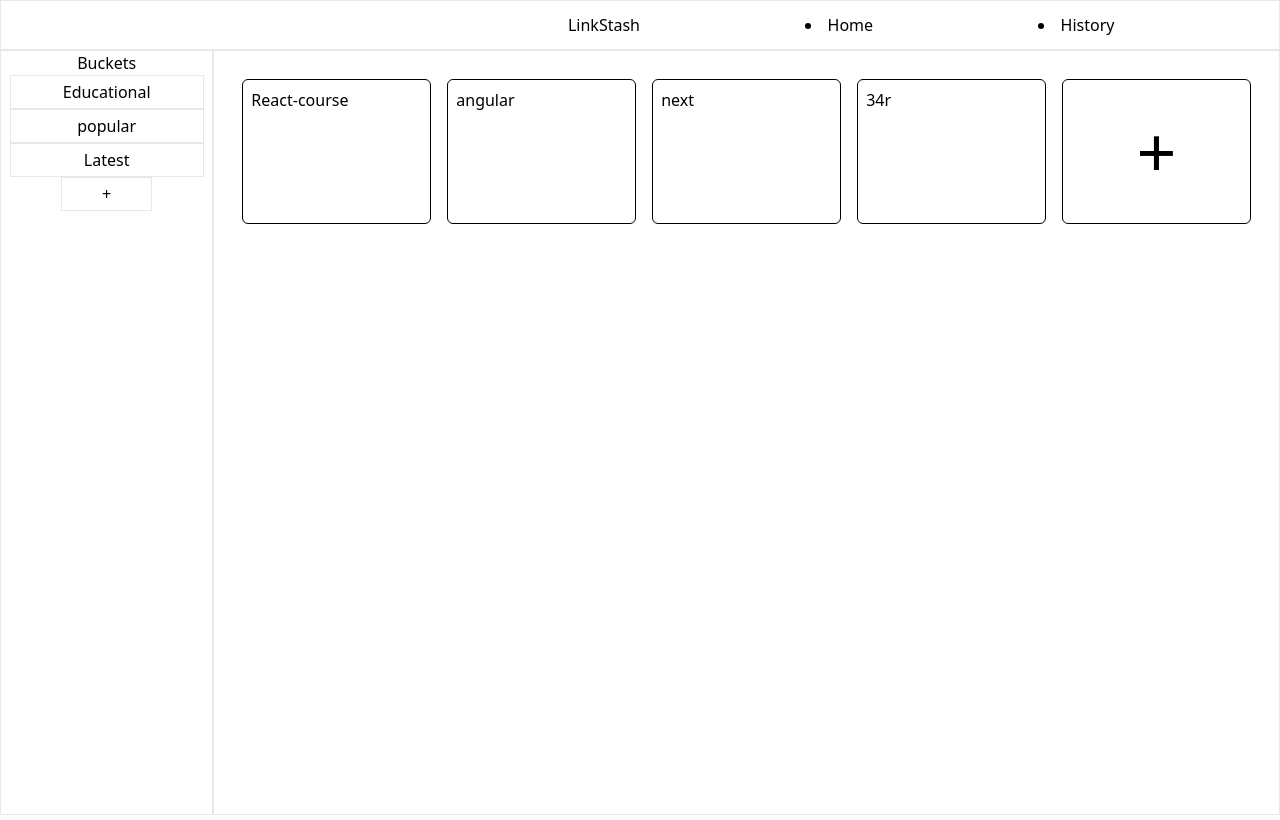
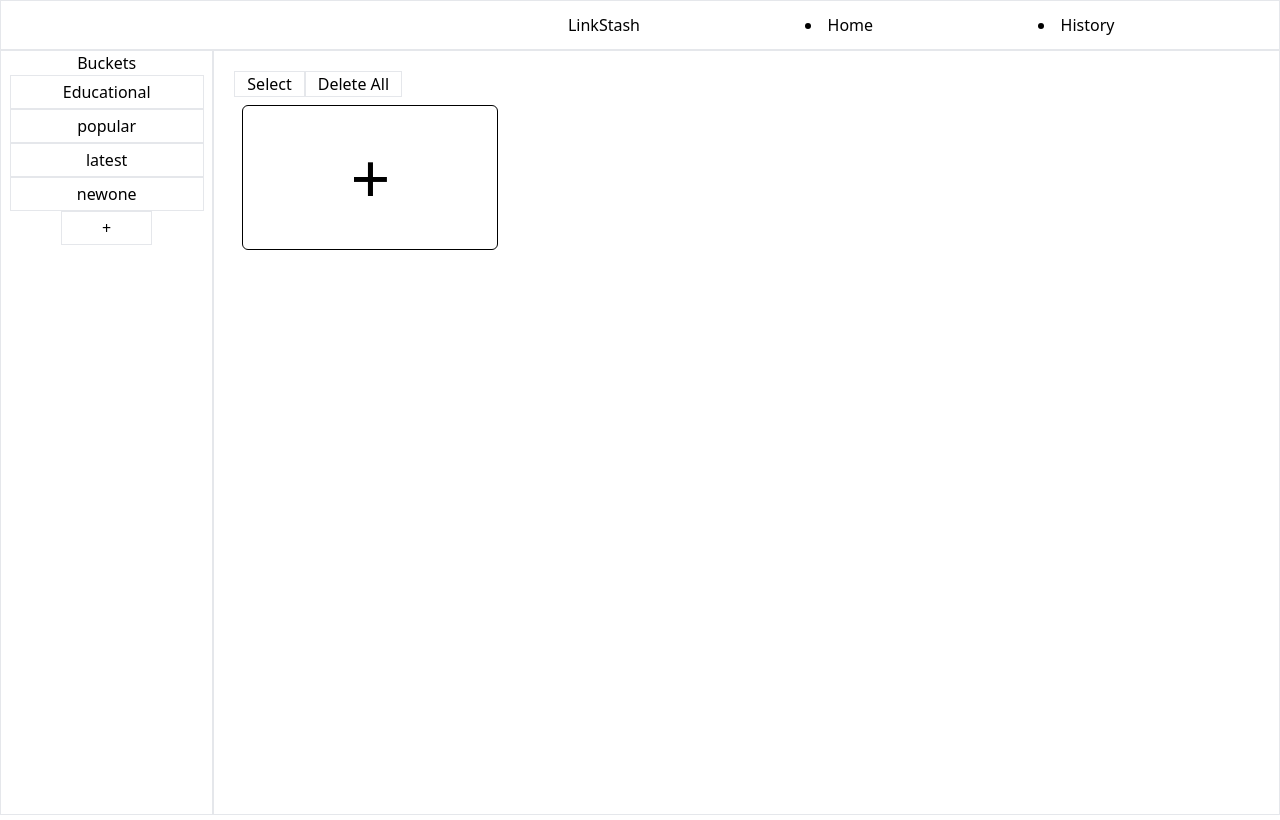
Before and after one commit to maniksharma424/Convin, a React (Create React App) app: page / in a window 1280 px wide. Built offline with nearby package versions, Linux system fonts and the light colour scheme; data requests are answered from the project's data file.

Commit message:
Delete multiple videos

```diff
--- a/Database/db.json
+++ b/Database/db.json
@@ -9,17 +9,15 @@
       "name": "popular"
     },
     {
-      "name": "Latest",
+      "name": "latest",
       "id": 3
+    },
+    {
+      "name": "newone",
+      "id": 4
     }
   ],
   "videos": [
-    {
-      "bucketId": 1,
-      "id": 1,
-      "name": "React-course",
-      "link": "https://www.youtube.com/watch?v=59z1_3-vTOk"
-    },
     {
       "bucketId": 2,
       "id": 1,
@@ -33,40 +31,10 @@
       "link": "https://www.youtube.com/watch?v=fCbmSH-YxW8"
     },
     {
-      "bucketId": 1,
-      "name": "angular",
-      "link": "adfwffw3fr",
-      "id": 3
-    },
-    {
-      "bucketId": 1,
-      "name": "next",
-      "link": "jhwcbej",
-      "id": 4
-    },
-    {
-      "bucketId": 1,
-      "name": "34r",
-      "link": "rfrf",
+      "bucketId": 4,
+      "name": "rv3ecec",
+      "link": "34fr3r34fr",
       "id": 5
-    },
-    {
-      "bucketId": 3,
-      "name": "frfr",
-      "link": "vervr",
-      "id": 6
-    },
-    {
-      "bucketId": 2,
-      "name": "frv4",
-      "link": "efef",
-      "id": 7
-    },
-    {
-      "bucketId": 3,
-      "name": "manik",
-      "link": "ggvd",
-      "id": 8
     }
   ]
 }
--- a/src/App.js
+++ b/src/App.js
@@ -1,12 +1,17 @@
 import "./index.css"
 import Header from "./Components/Header";
 import Body from "./Components/Body";
+import { Provider } from "react-redux";
+import store from "./store";
 function App() {
+
   return (
+    <Provider store={store}>
     <div className="App">
       <Header/>
       <Body/>
     </div>
+    </Provider>
   );
 }
 
--- a/src/Components/Body.jsx
+++ b/src/Components/Body.jsx
@@ -1,36 +1,22 @@
-import React from 'react'
-import Content from './Content'
-import Sidebar from './Sidebar'
-import { useState,useEffect } from 'react'
+import React from "react";
+import Content from "./Content";
+import Sidebar from "./Sidebar";
+import { useState } from "react";
 
 const Body = () => {
-    const[bucket,setBucket] = useState(1)
-    const[bucketData,setBucketdata]=useState([])
+  const [bucketId, setBucketId] = useState(1);
+
+  const handleBucket = (id) => {
+    setBucketId(id);
+  };
 
 
-    useEffect(() => {
-        const getData = async()=>{
-            const json = await fetch(`http://localhost:8000/videos`).then(res=>res.json())
+  return (
+    <div className="max-w-full h-[765px] flex">
+      <Sidebar handleBucket={handleBucket} />
+      <Content BucketId={bucketId} />
+    </div>
+  );
+};
 
-            const videodata = json.filter(video=>video.bucketId === bucket)
-            console.log(videodata);
-            setBucketdata(videodata)
-
-        }
-        getData()
-
-    }, [bucket])
-
-    const handleBucket = (id)=>{
-        setBucket(id)
-    }
-
-  return (
-    <div className='max-w-full h-[765px] flex'>
-        <Sidebar handleBucket={handleBucket}/>
-        <Content bucket={bucket} bucketData={bucketData}/>
-    </div>
-  )
-}
-
-export default Body
+export default Body;
--- a/src/Components/CardModal.jsx
+++ b/src/Components/CardModal.jsx
@@ -1,5 +1,5 @@
 import React, { useState } from 'react'
-import { AddItem } from '../utilities';
+import { AddVideo } from '../utilities';
 
 const CardModal = ({toggleModal,bucketId}) => {
     const [text,setText] = useState('')
@@ -32,7 +32,7 @@ const CardModal = ({toggleModal,bucketId}) => {
             onClick={() => {
               text === "" || url === ''
                 ? alert("please fill the details")
-                :  AddItem(text,url,bucketId) & toggleModal();
+                :  AddVideo(text,url,bucketId) & toggleModal();
             }}
           >
             Done
--- a/src/Components/Content.jsx
+++ b/src/Components/Content.jsx
@@ -1,32 +1,74 @@
 import React, { useState } from "react";
 import { createPortal } from "react-dom";
 import AddCard from "./AddCard";
-import BucketModal from "./BucketModal";
 import CardModal from "./CardModal";
 import ItemCard from "./ItemCard";
+import { useEffect } from "react";
+import { useDispatch, useSelector } from "react-redux";
+import store from "../store";
+import { deleteMultipleVideos } from "../utilities";
+import { clearItems } from "../videoSlice";
 
-const Content = ({ bucketData,bucket }) => {
-  const [showModal, setShowModal] = useState(false);
-    console.log(bucket);
+const Content = ({ BucketId }) => {
+  const [AddVideoModal, setAddVideoModal] = useState(false);
+  const [bucketData, setBucketdata] = useState([]);
+  const [deleteVideos, setDeleteVideos] = useState(false);
+
+  useEffect(() => {
+    const getData = async () => {
+      const json = await fetch(`http://localhost:8000/videos`).then((res) =>
+        res.json()
+      );
+
+      const videoData = json.filter((video) => video.bucketId === BucketId);
+
+      setBucketdata(videoData);
+    };
+    getData();
+  }, [BucketId, AddVideoModal,deleteVideos]);
+
+  const videosID = useSelector((store) => store?.videos?.items);
+  console.log(videosID);
+  const dispatch = useDispatch();
+
   return (
     <div className="content w-5/6 border-[1px] h-full sm:p-5">
       <p className="text-[30px]">{bucketData.name}</p>
-      <ul className="max-w-full h-full flex justify-start  items-start">
+      <button
+        onClick={(e) => {
+          setDeleteVideos((n) => !n);
+        }}
+        className="border-[1px] px-3"
+      >
+        Select
+      </button>
+      <button
+        onClick={(e) => {
+          videosID.length > 0
+            ? deleteMultipleVideos(videosID) & dispatch(clearItems())
+            : true;
+          deleteVideos ? setDeleteVideos((n) => !n) : true;
+        }}
+        className="border-[1px] px-3"
+      >
+        Delete All
+      </button>
+      <ul className="max-w-full h-full flex justify-start  items-start flex-wrap">
         {bucketData?.map((item) => (
-          <ItemCard key={item.id} item={item} />
+          <ItemCard key={item.id} checkbox={deleteVideos} item={item} />
         ))}
         <AddCard
           toggleModal={() => {
-            setShowModal(true);
+            setAddVideoModal(true);
           }}
         />
       </ul>
-      {showModal &&
+      {AddVideoModal &&
         createPortal(
           <CardModal
-          bucketId={bucket}
+            bucketId={BucketId}
             toggleModal={() => {
-              setShowModal(false);
+              setAddVideoModal(false);
             }}
           />,
           document.body
--- a/src/Components/ItemCard.jsx
+++ b/src/Components/ItemCard.jsx
@@ -1,9 +1,36 @@
-import React from 'react'
+import React, { useState } from "react";
+import { useDispatch } from "react-redux";
 
-const ItemCard = ({item}) => {
-  return (
-    <div className='w-3/12 h-1/5 border-[1px] border-black sm:m-2 rounded-md sm:p-2'>{item.name}</div>
-  )
-}
+import { addItem, removeItem } from "../videoSlice";
 
-export default ItemCard
+const ItemCard = ({ item, checkbox }) => {
+  const [selected, setSelected] = useState(false);
+  const dispatch = useDispatch()
+  if (checkbox)
+    return (
+      <>
+        <input
+          value={selected}
+          onChange={(e) => {
+            setSelected(n=>!n);
+            selected ? dispatch(removeItem(item.id)):dispatch(addItem(item.id))
+
+          }}
+          type="checkbox"
+        ></input>
+        <div className="w-3/12 h-1/5 border-[1px] border-black sm:m-2 rounded-md sm:p-2">
+          <p>{item?.name}</p>
+          <button className="border-[1px] px-3">Delete</button>
+        </div>
+      </>
+    );
+  else
+    return (
+      <div className="w-3/12 h-1/5 border-[1px] border-black sm:m-2 rounded-md sm:p-2">
+        <p>{item?.name}</p>
+        <button onClick={()=>{deleteVideo(item?.id)}} className="border-[1px] px-3">Delete</button>
+      </div>
+    );
+};
+
+export default ItemCard;
--- a/src/Components/Sidebar.jsx
+++ b/src/Components/Sidebar.jsx
@@ -13,7 +13,7 @@ const Sidebar = ({ handleBucket }) => {
       const json = await fetch("http://localhost:8000/buckets").then((res) =>
         res.json()
       );
-      console.log(json);
+
       setBuckets(json);
     };
     getData();
@@ -23,7 +23,9 @@ const Sidebar = ({ handleBucket }) => {
       <p>Buckets</p>
       {buckets.map((bucket) => (
         <button
-          onClick={() => handleBucket(bucket.id)}
+          onClick={() => {
+            handleBucket(bucket.id);
+          }}
           key={bucket.id}
           className="sm:w-11/12 sm:py-1 border-[1px]"
         >
--- /dev/null
+++ b/src/store.js
@@ -0,0 +1,9 @@
+import { configureStore } from "@reduxjs/toolkit";
+import videoSlice from "./videoSlice";
+
+const store = configureStore({
+    reducer:{
+        videos:videoSlice
+    }
+})
+export default store
--- a/src/utilities.js
+++ b/src/utilities.js
@@ -11,7 +11,7 @@ export const addBucket = (name) => {
       body: JSON.stringify(newBucket),
     });
   };
-  export const AddItem = (name,url,bucketId)=>{
+  export const AddVideo = (name,url,bucketId)=>{
     console.log(bucketId);
     let newCard = {
       "bucketId":bucketId,
@@ -30,3 +30,24 @@ export const addBucket = (name) => {
 
     console.log('item added');
   }
+
+
+
+  export const deleteMultipleVideos = (videoIds)=>{
+    console.log('initiated');
+// find a better approach
+    videoIds.map(id=>{
+      fetch(`http://localhost:8000/videos/${id}`, {
+    method: 'DELETE',
+    headers: {
+      'Content-Type': 'application/json',
+      Accept: "application/json",
+    }
+
+  })
+    .then(response => response.json())
+    .then(data => console.log(data))
+    .catch(error => console.error(error))
+    })
+    return true
+  }
--- /dev/null
+++ b/src/videoSlice.js
@@ -0,0 +1,23 @@
+import { createSlice } from "@reduxjs/toolkit";
+
+const videoSlice =createSlice({
+    name:"videos",
+    initialState:{
+        items:[],
+    },
+    reducers:{
+        addItem:(state,action)=>{
+            state.items.push(action.payload)
+        },
+        removeItem:(state,action)=>{
+            state.items = state.items.filter(item=>item!==action.payload)
+        },
+        clearItems:(state,action)=>{
+            state.items = []
+        }
+    }
+})
+
+
+export const { addItem, removeItem,clearItems } = videoSlice.actions;
+export default videoSlice.reducer
```
Also changed, not shown: package.json (+1 -7 lines).
